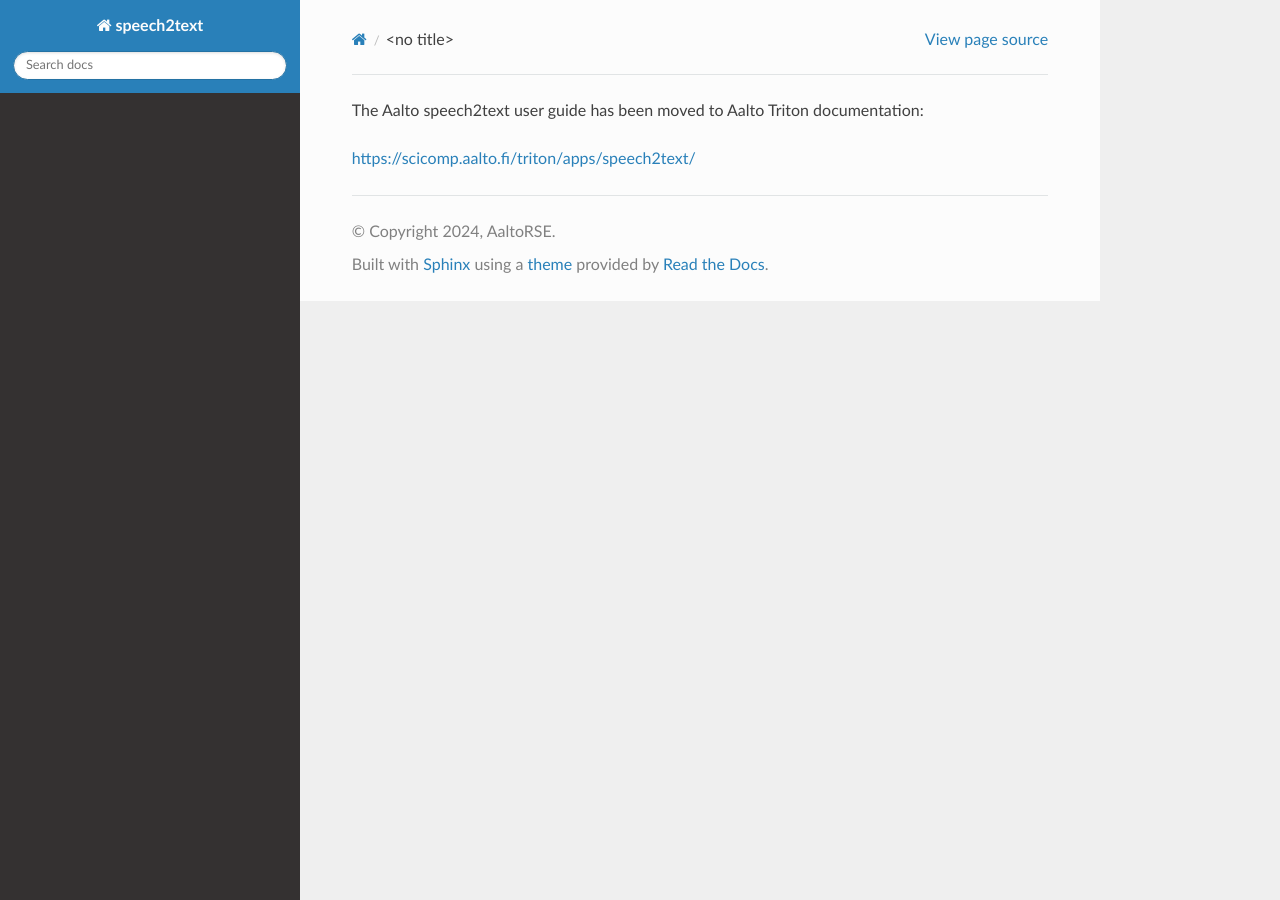
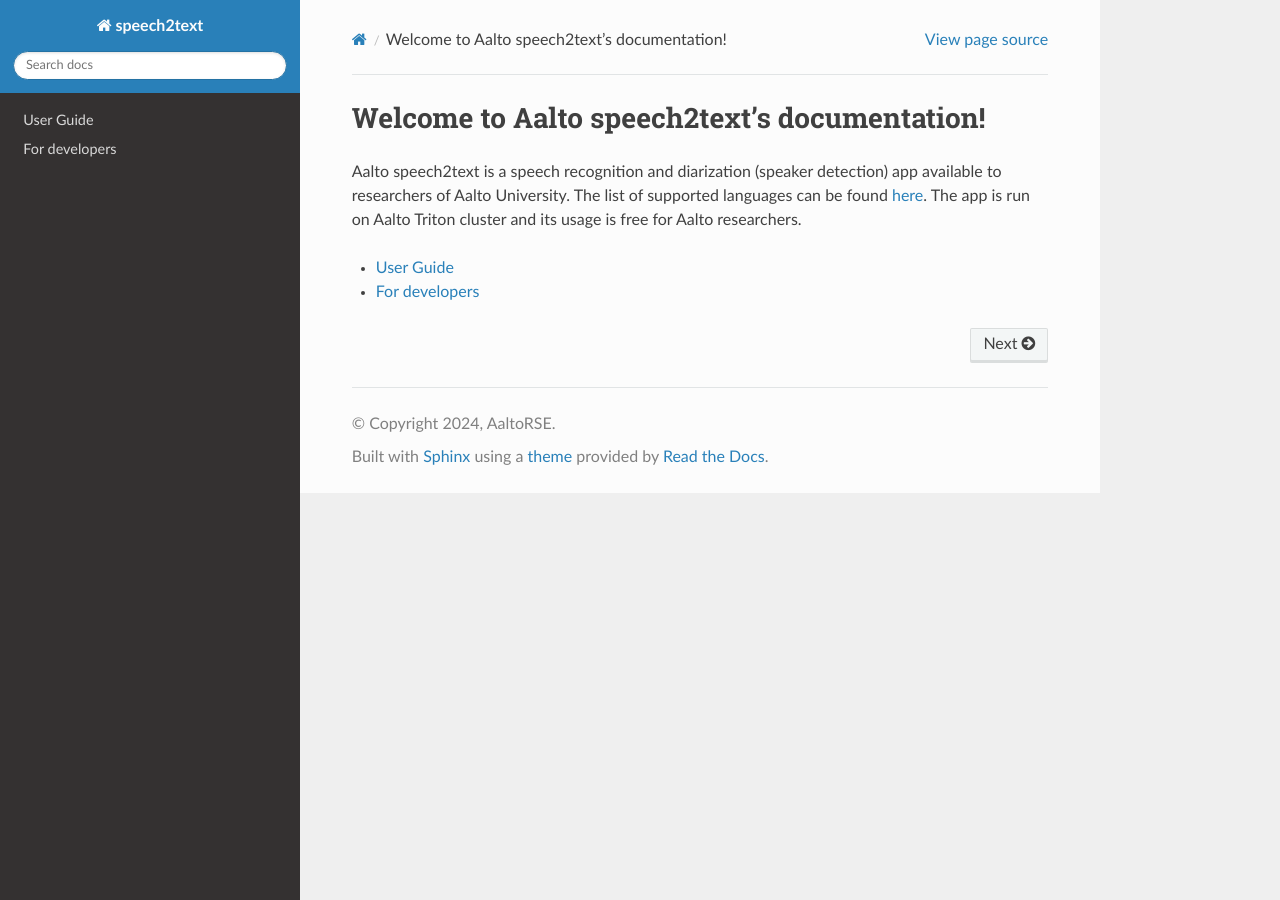
Before and after one commit to AaltoRSE/speech2text, a Sphinx documentation site: the page built from docs/source/index.rst, in a window 1280 px wide. Built offline with Sphinx 7.4.7 and the Read the Docs theme 2.0.0, drawn with Linux system fonts in a browser that asks for light colours.

Commit message:
FIX: bring back the page structure in old user guide documentation

```diff
--- /dev/null
+++ b/docs/source/for_developers.rst
@@ -0,0 +1,4 @@
+For developers
+==============
+
+For details on the app implementation and setup on the Aalto Triton cluster, see `the GitHub repo and the README.md <https://github.com/aaltorse/speech2text#speech2text>`_.
--- a/docs/source/index.rst
+++ b/docs/source/index.rst
@@ -1,3 +1,17 @@
-The Aalto speech2text user guide has been moved to Aalto Triton documentation:
+.. speech2text documentation master file, created by
+   sphinx-quickstart on Mon Aug  7 11:49:17 2023.
+   You can adapt this file completely to your liking, but it should at least
+   contain the root `toctree` directive.
 
-`<https://scicomp.aalto.fi/triton/apps/speech2text/>`__
+Welcome to Aalto speech2text's documentation!
+=============================================
+
+Aalto speech2text is a speech recognition and diarization (speaker detection) app available to researchers of Aalto University.
+The list of supported languages can be found `here <https://github.com/openai/whisper#available-models-and-languages>`_.
+The app is run on Aalto Triton cluster and its usage is free for Aalto researchers.
+
+.. toctree::
+   :maxdepth: 2
+
+   User Guide <user_guide.rst>
+   For developers <for_developers.rst>
```
Also changed, not shown: docs/source/user_guide.md (added, +5 -0 lines).
